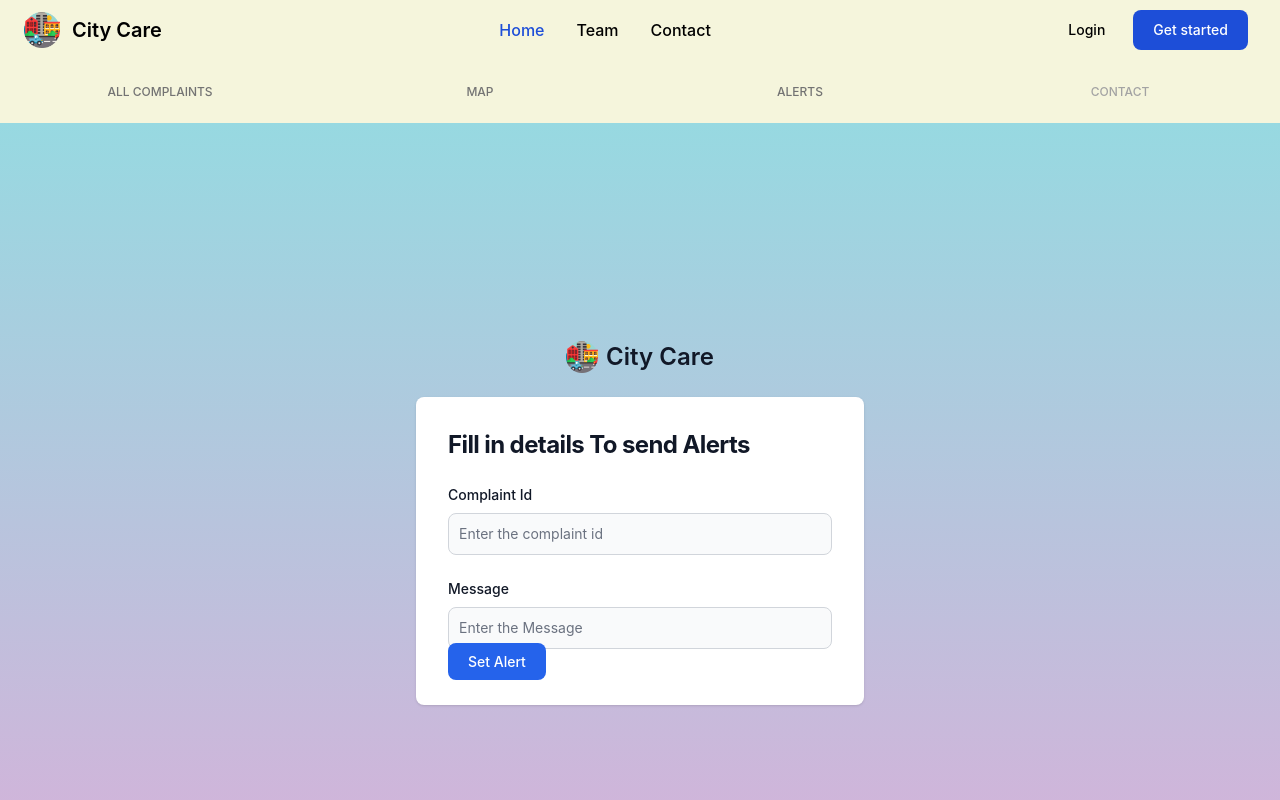
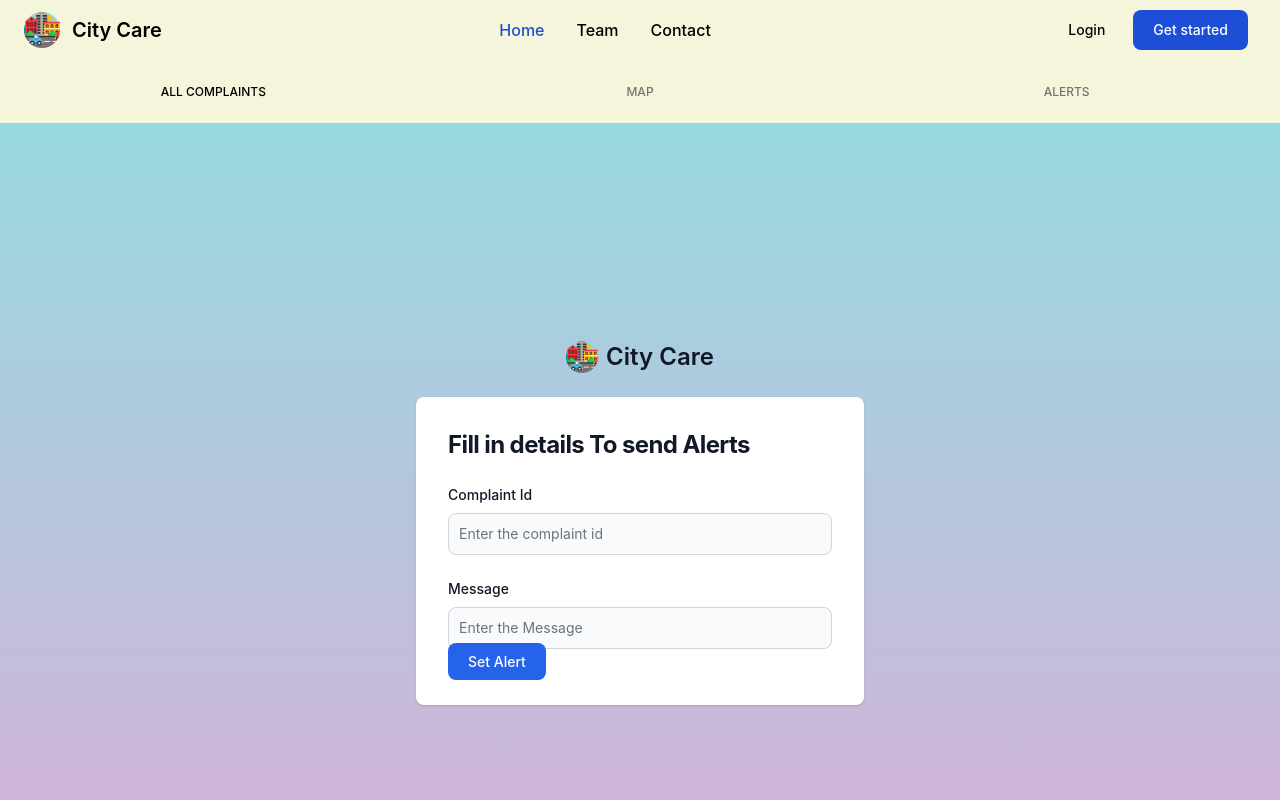
Before and after one commit to Ajitkumar-25/CityCare, a React (Create React App) app in the folder dashboard/: page /alerts in a window 1280 px wide. Shown: the top 800 px of the page. Built offline with nearby package versions, Linux system fonts and the light colour scheme; what tw-elements would draw is missing.

Commit message:
map updated and tabs reduced

```diff
--- a/dashboard/src/components/Location.js
+++ b/dashboard/src/components/Location.js
@@ -1,196 +1,3 @@
-// import React, { useRef } from "react";
-// import { GoogleMap, useJsApiLoader, Marker } from "@react-google-maps/api";
-// import Tabs from "./tabs";
-// import axios from "axios";
-
-// import { useEffect, useState } from "react";
-// import { Autocomplete } from "@react-google-maps/api";
-
-// const containerStyle = {
-//   width: "100%",
-//   height: "100vh",
-// };
-
-// const center = {
-//   lat: 28.628,
-//   lng: 77.3649,
-// };
-
-// const getMarkerIcon = (category) => {
-//   switch (category) {
-//     case "water":
-//       return "http://localhost:5001/public/media/water.jpeg";
-//     case "Road Maintaince":
-//       return "http://localhost:5001/public/media/road.jpeg";
-//     case "stray_animals":
-//       return "http://localhost:5001/public/media/stray.jpeg";
-//     case "electricity":
-//       return "http://localhost:5001/public/media/electricity.jpeg";
-//     case "garbage":
-//       return "http://localhost:5001/public/media/garbage.jpeg";
-//     case "sanitation":
-//       return "http://localhost:5001/public/media/garbage.jpeg";
-//     default:
-//       return "https://maps.google.com/mapfiles/ms/icons/red-dot.png";
-//   }
-// };
-
-// function Location() {
-//   const [complaint, setComplaints] = useState([]);
-//   const mapRef = useRef();
-//   const autoCompleteRef = useRef(null);
-
-//   const org_info = JSON.parse(
-//         localStorage.getItem("organization")
-//       ).Organization;
-//   useEffect(() => {
-//     const fetchComplaints = async () => {
-//       try {
-//         const response = await axios.post(
-//           `http://localhost:5001/all_complaints_coordinates_category/${org_info.category}`
-//         );
-//         setComplaints(response.data.allComplaints);
-//       } catch (error) {
-//         console.error("Error fetching complaints:", error);
-//       }
-//     };
-//     fetchComplaints();
-//   }, []);
-
-//   const { isLoaded } = useJsApiLoader({
-//     id: "google-map-script",
-//     googleMapsApiKey: "AIzaSyC-T23lK4Ay-1--rq6EsQPL8BPUVWEJygY",
-//   });
-
-//   const [map, setMap] = React.useState(null);
-
-//   const onLoad = React.useCallback(function callback(map) {
-//     const bounds = new window.google.maps.LatLngBounds(center);
-//     map.fitBounds(bounds);
-
-//     setMap(map);
-//   }, []);
-
-//   const onUnmount = React.useCallback(function callback(map) {
-//     setMap(null);
-//   }, []);
-
-//   useEffect(() => {
-//     if (map) {
-//       navigator.geolocation.getCurrentPosition(
-//         (position) => {
-//           const pos = {
-//             lat: position.coords.latitude,
-//             lng: position.coords.longitude,
-//           };
-//           map.setCenter(pos);
-//           new window.google.maps.Marker({
-//             position: pos,
-//             map,
-//           });
-//         },
-//         () => {
-//           console.log("Browser doesn't support Geolocation");
-//         }
-//       );
-//     }
-//   }, [map]);
-
-//   const { ready, value, suggestions: { status, data }, setValue, clearSuggestions } = Autocomplete({
-//     requestOptions: {
-//       location: { lat: () => center.lat, lng: () => center.lng },
-//       radius: 200 * 1000,
-//     },
-//   });
-
-//   const handleInput = (e) => {
-//     setValue(e.target.value);
-//   };
-
-//   const handleSelect = ({ description }) => () => {
-//     setValue(description, false);
-//     clearSuggestions();
-
-//     const request = {
-//       query: description,
-//       fields: ["name", "geometry"],
-//     };
-
-//     const service = new window.google.maps.places.PlacesService(map);
-
-//     service.findPlaceFromQuery(request, (results, status) => {
-//       if (status === window.google.maps.places.PlacesServiceStatus.OK && results) {
-//         map.setCenter(results[0].geometry.location);
-//         new window.google.maps.Marker({
-//           position: results[0].geometry.location,
-//           map,
-//         });
-//       }
-//     });
-//   };
-
-//   return isLoaded ? (
-//     <>
-//       {console.log(complaint)}
-//       <Tabs />
-//       <div style={{ position: "absolute", zIndex: 1, top: 20, left: "50%", transform: "translateX(-50%)" }}>
-//         <input
-//           ref={autoCompleteRef}
-//           value={value}
-//           onChange={handleInput}
-//           disabled={!ready}
-//           placeholder="Enter an address"
-//           style={{ padding: 10, width: 300, borderRadius: 8 }}
-//         />
-//         <ul>
-//           {status === "OK" &&
-//             data.map((suggestion) => {
-//               const { description } = suggestion;
-//               return (
-//                 <li key={description} onClick={handleSelect(suggestion)} style={{ padding: 10, cursor: "pointer" }}>
-//                   {description}
-//                 </li>
-//               );
-//             })}
-//         </ul>
-//       </div>
-//       <GoogleMap
-//         ref={mapRef}
-//         mapContainerStyle={containerStyle}
-//         center={center}
-//         zoom={20}
-//         onLoad={onLoad}
-//         onUnmount={onUnmount}
-//         options={{
-//           mapTypeControl: false,
-//           streetViewControl: false,
-//         }}
-//       >
-//         {complaint.map((complaint) => (
-//           <Marker
-//             key={complaint._id}
-//             position={{
-//               lat: complaint.locationInfo.latitude,
-//               lng: complaint.locationInfo.longitude,
-//             }}
-//             icon={{
-//               url: getMarkerIcon(complaint.type),
-//               scaledSize: new window.google.maps.Size(30, 30),
-//             }}
-//           ></Marker>
-//         ))}
-//         <></>
-//       </GoogleMap>
-//     </>
-//   ) : (
-//     <></>
-//   );
-// }
-
-// export default React.memo(Location);
-
-
-
 
 import React, { useRef } from "react";
 import { GoogleMap, useJsApiLoader, MarkerF } from "@react-google-maps/api";
@@ -200,8 +7,9 @@ import axios from "axios";
 import { useEffect, useState } from "react";
 
 const containerStyle = {
-  width: "100%",
+  width: "60%",
   height: "100vh",
+  marginleft:"10px"
 };
 
 const center = {
--- a/dashboard/src/components/tabs.js
+++ b/dashboard/src/components/tabs.js
@@ -1,28 +1,27 @@
-import React from "react";
-import {
-  Tab,
-  initTE,
-} from "tw-elements";
+import React, { useState } from "react";
 import { Link } from "react-router-dom";
 
-initTE({ Tab });
 function Tabs() {
+  const [activeTab, setActiveTab] = useState(0);
+
+  const handleTabClick = (index) => {
+    setActiveTab(index);
+  };
+
   return (
     <ul
-      className="  flex list-none flex-row flex-wrap border-b-0 ps-0"
+      className="flex list-none flex-row flex-wrap border-b-0 ps-0"
       role="tablist"
-      data-twe-nav-ref
-      style={{backgroundColor:"beige"}}
+      style={{ backgroundColor: "beige" }}
     >
       <li role="presentation" className="flex-grow basis-0 text-center">
         <Link
           to="/dashboard"
-          className="my-2 block border-x-0 border-b-2 border-t-0 border-transparent px-7 pb-3.5 pt-4 text-xs font-medium uppercase leading-tight text-neutral-500 hover:isolate hover:border-transparent hover:bg-neutral-100 focus:isolate focus:border-transparent data-[twe-nav-active]:border-primary data-[twe-nav-active]:text-primary dark:text-white/50 dark:hover:bg-neutral-700/60 dark:data-[twe-nav-active]:text-primary"
-          data-twe-toggle="pill"
-          data-twe-nav-active
+          className={`my-2 block border-x-0 border-t-0 border-transparent px-7 pb-3.5 pt-4 text-xs font-medium uppercase leading-tight ${activeTab === 0 ? 'text-primary border-b-2 border-primary' : 'text-neutral-500'} hover:isolate hover:border-transparent hover:bg-neutral-100 focus:isolate focus:border-transparent`}
+          onClick={() => handleTabClick(0)}
           role="tab"
           aria-controls="tabs-home02"
-          aria-selected="true"
+          aria-selected={activeTab === 0 ? "true" : "false"}
         >
           All Complaints
         </Link>
@@ -30,13 +29,11 @@ function Tabs() {
       <li role="presentation" className="flex-grow basis-0 text-center">
         <Link
           to="/location"
-          className="my-2 block border-x-0 border-b-2 border-t-0 border-transparent px-7 pb-3.5 pt-4 text-xs font-medium uppercase leading-tight text-neutral-500 hover:isolate hover:border-transparent hover:bg-neutral-100 focus:isolate focus:border-transparent data-[twe-nav-active]:border-primary data-[twe-nav-active]:text-primary dark:text-white/50 dark:hover:bg-neutral-700/60 dark:data-[twe-nav-active]:text-primary"
-          data-twe-toggle="pill"
-          data-twe-target="#tabs-profile02"
+          className={`my-2 block border-x-0 border-t-0 border-transparent px-7 pb-3.5 pt-4 text-xs font-medium uppercase leading-tight ${activeTab === 1 ? 'text-primary border-b-2 border-primary' : 'text-neutral-500'} hover:isolate hover:border-transparent hover:bg-neutral-100 focus:isolate focus:border-transparent`}
+          onClick={() => handleTabClick(1)}
           role="tab"
-          // data-twe-nav-active
           aria-controls="tabs-profile02"
-          aria-selected="false"
+          aria-selected={activeTab === 1 ? "true" : "false"}
         >
           MAP
         </Link>
@@ -44,29 +41,16 @@ function Tabs() {
       <li role="presentation" className="flex-grow basis-0 text-center">
         <Link
           to="/alerts"
-          className="my-2 block border-x-0 border-b-2 border-t-0 border-transparent px-7 pb-3.5 pt-4 text-xs font-medium uppercase leading-tight text-neutral-500 hover:isolate hover:border-transparent hover:bg-neutral-100 focus:isolate focus:border-transparent data-[twe-nav-active]:border-primary data-[twe-nav-active]:text-primary dark:text-white/50 dark:hover:bg-neutral-700/60 dark:data-[twe-nav-active]:text-primary"
-          data-twe-toggle="pill"
-          data-twe-target="#tabs-messages02"
+          className={`my-2 block border-x-0 border-t-0 border-transparent px-7 pb-3.5 pt-4 text-xs font-medium uppercase leading-tight ${activeTab === 2 ? 'text-primary border-b-2 border-primary' : 'text-neutral-500'} hover:isolate hover:border-transparent hover:bg-neutral-100 focus:isolate focus:border-transparent`}
+          onClick={() => handleTabClick(2)}
           role="tab"
           aria-controls="tabs-messages02"
-          aria-selected="false"
+          aria-selected={activeTab === 2 ? "true" : "false"}
         >
           Alerts
         </Link>
       </li>
-      <li role="presentation" className="flex-grow basis-0 text-center">
-        <Link
-          href="#tabs-contact02"
-          className="my-2 block border-x-0 border-b-2 border-t-0 border-transparent bg-transparent px-7 pb-3.5 pt-4 text-xs font-medium uppercase leading-tight text-neutral-400 hover:isolate hover:border-transparent hover:bg-neutral-100 focus:isolate focus:border-transparent dark:text-neutral-600"
-          data-twe-toggle="pill"
-          data-twe-target="#tabs-contact02"
-          role="tab"
-          aria-controls="tabs-contact02"
-          aria-selected="false"
-        >
-          Contact
-        </Link>
-      </li>
+
     </ul>
   );
 }
```
